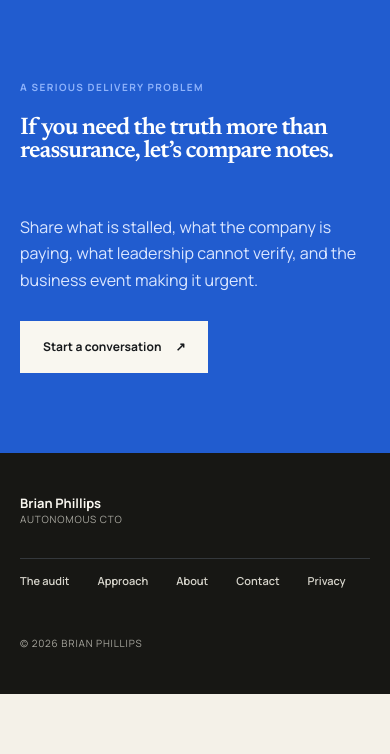
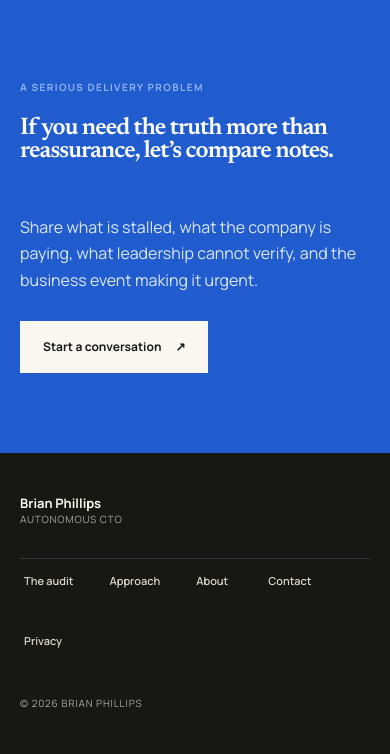
Before and after one commit to unipheas/unipheas.github.io, a PHP site: page /about.html in a window 390 px wide. Shown: the part 5307-6061 px from the top of the page. Before the commit the page ends 6001 px from the top, so only its background shows below. Run offline with PHP 8.4, Linux system fonts and the light colour scheme.

Commit message:
style(design): FINDING-002 — enforce mobile tap targets

```diff
--- a/css/style.css
+++ b/css/style.css
@@ -118,6 +118,7 @@ img {
 }
 
 .skip-link {
+  min-height: 44px;
   position: fixed;
   z-index: 1000;
   top: 12px;
@@ -169,6 +170,7 @@ img {
 }
 
 .site-identity {
+  min-height: 44px;
   display: inline-flex;
   align-items: center;
   gap: 12px;
@@ -1077,7 +1079,9 @@ img {
 }
 
 .footer-layout nav a {
+  min-width: 44px;
   min-height: 44px;
+  padding-inline: 4px;
   display: inline-flex;
   align-items: center;
   color: #d6d4cb;
```
